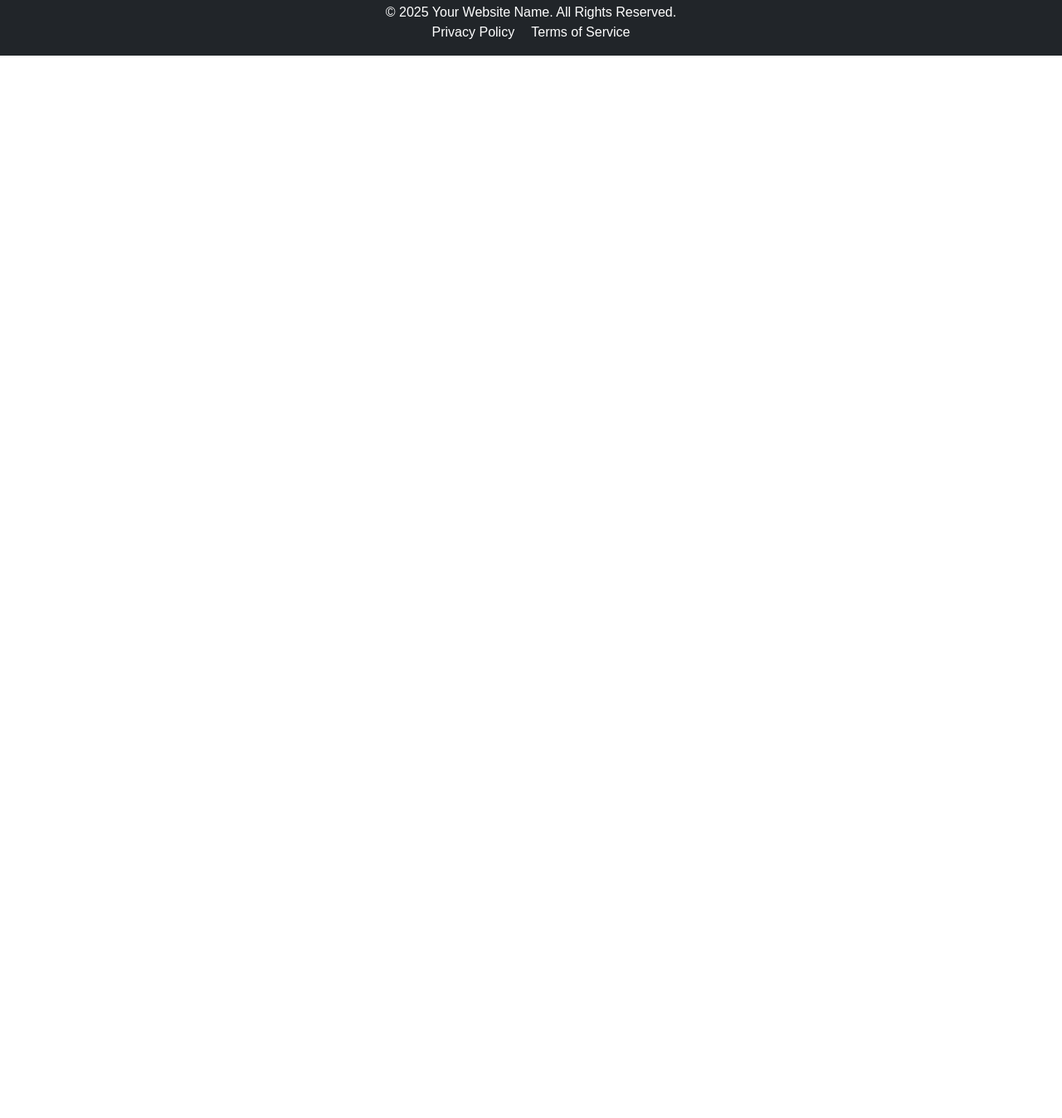
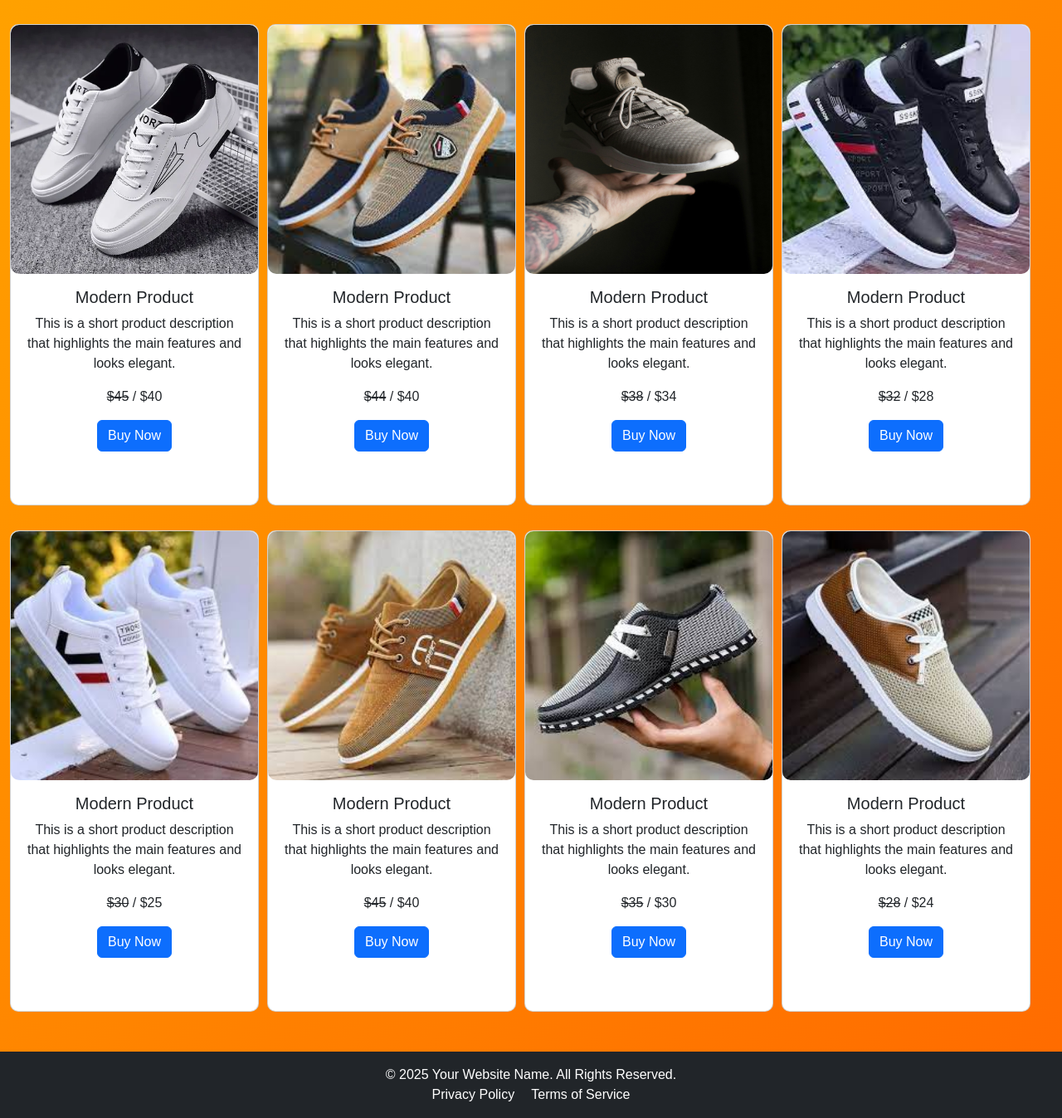
Before and after one commit to Abdullah43464/bootsrap, a plain HTML site: page index.html in a window 1280 px wide. Shown: the part 903-2250 px from the top of the page at 83% size. Before the commit the page ends 970 px from the top, so only its background shows below. Drawn offline with nearby package versions, Linux system fonts and the light colour scheme.

Commit message:
bootstrap completed

```diff
--- a/index.html
+++ b/index.html
@@ -47,6 +47,88 @@
             </div>
         </div>
     </section>
+        <div class="cards container-fluid">
+        <div style="margin-top: 50px;" class="card text-center">
+            <img class="cardimg" src="./card images/product-jpeg-500x500.webp" alt="Product Image">
+            <div class="card-body">
+                <h5 class="card-title">Modern Product</h5>
+                <p class="card-text">This is a short product description that highlights the main features and looks
+                    elegant.</p>
+                    <p><del>$45</del> / $40</p>
+                <button class="btn btn-primary">Buy Now</button>
+            </div>
+        </div>
+        <div style="margin-top: 50px;" class="card text-center">
+            <img class="cardimg" src="./card images/images.jfif" alt="Product Image">
+            <div class="card-body">
+                <h5 class="card-title">Modern Product</h5>
+                <p class="card-text">This is a short product description that highlights the main features and looks
+                    elegant.</p>
+                    <p><del>$44</del> / $40</p>
+                <button class="btn btn-primary">Buy Now</button>
+            </div>
+        </div>
+        <div style="margin-top: 50px;" class="card text-center">
+            <img class="cardimg" src="./card images/pexels-felipepelaquim-1895019.jpg" alt="Product Image">
+            <div class="card-body">
+                <h5 class="card-title">Modern Product</h5>
+                <p class="card-text">This is a short product description that highlights the main features and looks
+                    elegant.</p>
+                    <p><del>$38</del> / $34</p>
+                <button class="btn btn-primary">Buy Now</button>
+            </div>
+        </div>
+        <div style="margin-top: 50px;" class="card text-center">
+            <img class="cardimg" src="./card images/images (4).jfif" alt="Product Image">
+            <div class="card-body">
+                <h5 class="card-title">Modern Product</h5>
+                <p class="card-text">This is a short product description that highlights the main features and looks
+                    elegant.</p>
+                    <p><del>$32</del> / $28</p>
+                <button class="btn btn-primary">Buy Now</button>
+            </div>
+        </div>
+        <div class="card text-center">
+            <img class="cardimg" src="./card images/images (3).jfif" alt="Product Image">
+            <div class="card-body">
+                <h5 class="card-title">Modern Product</h5>
+                <p class="card-text">This is a short product description that highlights the main features and looks
+                    elegant.</p>
+                <p><del>$30</del> / $25</p>
+                <button class="btn btn-primary">Buy Now</button>
+            </div>
+        </div>
+        <div class="card text-center">
+            <img class="cardimg" src="./card images/images (2).jfif" alt="Product Image">
+            <div class="card-body">
+                <h5 class="card-title">Modern Product</h5>
+                <p class="card-text">This is a short product description that highlights the main features and looks
+                    elegant.</p>
+                    <p><del>$45</del> / $40</p>
+                <button class="btn btn-primary">Buy Now</button>
+            </div>
+        </div>
+        <div class="card text-center">
+            <img class="cardimg" src="./card images/images (1).jfif" alt="Product Image">
+            <div class="card-body">
+                <h5 class="card-title">Modern Product</h5>
+                <p class="card-text">This is a short product description that highlights the main features and looks
+                    elegant.</p>
+                    <p><del>$35</del> / $30</p>
+                <button class="btn btn-primary">Buy Now</button>
+            </div>
+        </div>
+        <div class="card text-center">
+            <img class="cardimg" src="./card images/download.jfif" alt="Product Image">
+            <div class="card-body">
+                <h5 class="card-title">Modern Product</h5>
+                <p class="card-text">This is a short product description that highlights the main features and looks
+                    elegant.</p>
+                    <p><del>$28</del> / $24</p>
+                <button class="btn btn-primary">Buy Now</button>
+            </div>
+        </div>
+    </div>
     <footer class="bg-dark text-white text-center py-3 mt-5">
   <div class="container">
     <p class="mb-0">&copy; 2025 Your Website Name. All Rights Reserved.</p>
--- a/style.css
+++ b/style.css
@@ -50,3 +50,27 @@ body {
     border-radius: 100px;
     margin-right: 20px;
 }
+.card {
+    max-width: 300px;
+    height: 580px;
+    border-radius: 10px;
+    margin-top: 20px;
+
+}
+
+.cardimg {
+    width: 290;
+    height: 300px;
+    border-radius: 10px;
+}
+
+.cards {
+    display: flex;
+    flex-wrap: wrap;
+    gap: 10px;
+    align-items: center;
+}
+.card:hover{
+  transform: scale(1.05);
+  box-shadow: 0px 5px 15px rgba(0, 0, 0, 0.3);
+}
```
